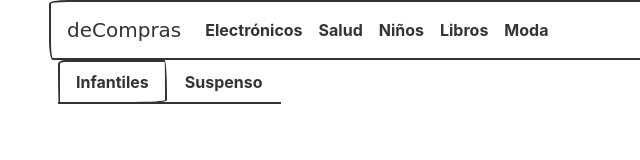
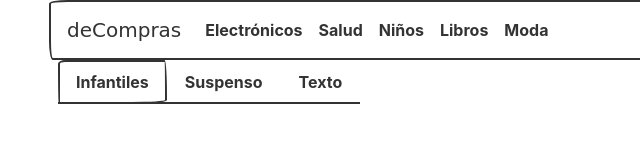
Before and after one commit to KumanEnrique/amazon-firebase, a plain HTML site: page libros/libros.html in a window 1280 px wide. Shown: the full height of the page, 36-676 px from the left. Drawn offline with nearby package versions, Linux system fonts and the light colour scheme; no server answers; a web font is replaced by a local one.

Commit message:
Update libros.html

```diff
--- a/libros/libros.html
+++ b/libros/libros.html
@@ -46,6 +46,10 @@
                     <a class="nav-link" id="suspenso-tab" data-toggle="tab" href="#suspenso" role="tab" aria-controls="suspenso"
                         aria-selected="false">Suspenso</a>
                 </li>
+                <li class="nav-item" role="presentation">
+                    <a class="nav-link" id="texto-tab" data-toggle="tab" href="#texto" role="tab" aria-controls="texto"
+                        aria-selected="false">Texto</a>
+                </li>
                 <!-- <li class="nav-item" role="presentation">
                     <a class="nav-link" id="celulares-tab" data-toggle="tab" href="#celulares" role="tab" aria-controls="celulares"
                         aria-selected="false">Celulares</a>
@@ -59,6 +63,9 @@
                 </div>
                 <div class="tab-pane fade" id="suspenso" role="tabpanel" aria-labelledby="suspenso-tab">
                     <div class="row" id="contenedor-suspenso"></div>
+                </div>
+                <div class="tab-pane fade" id="texto" role="tabpanel" aria-labelledby="texto-tab">
+                    <div class="row" id="contenedor-texto"></div>
                 </div>
                 <!-- <div class="tab-pane fade" id="celulares" role="tabpanel" aria-labelledby="celulares-tab">
                     <div class="row" id="contenedor-celulares"></div>
```
